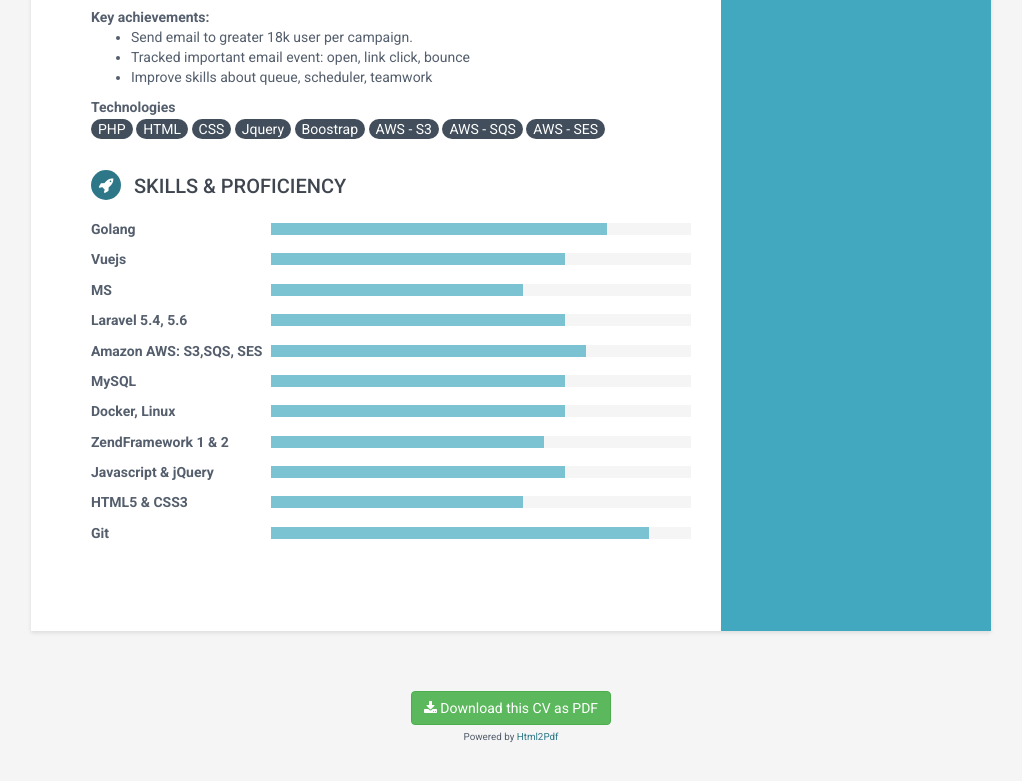
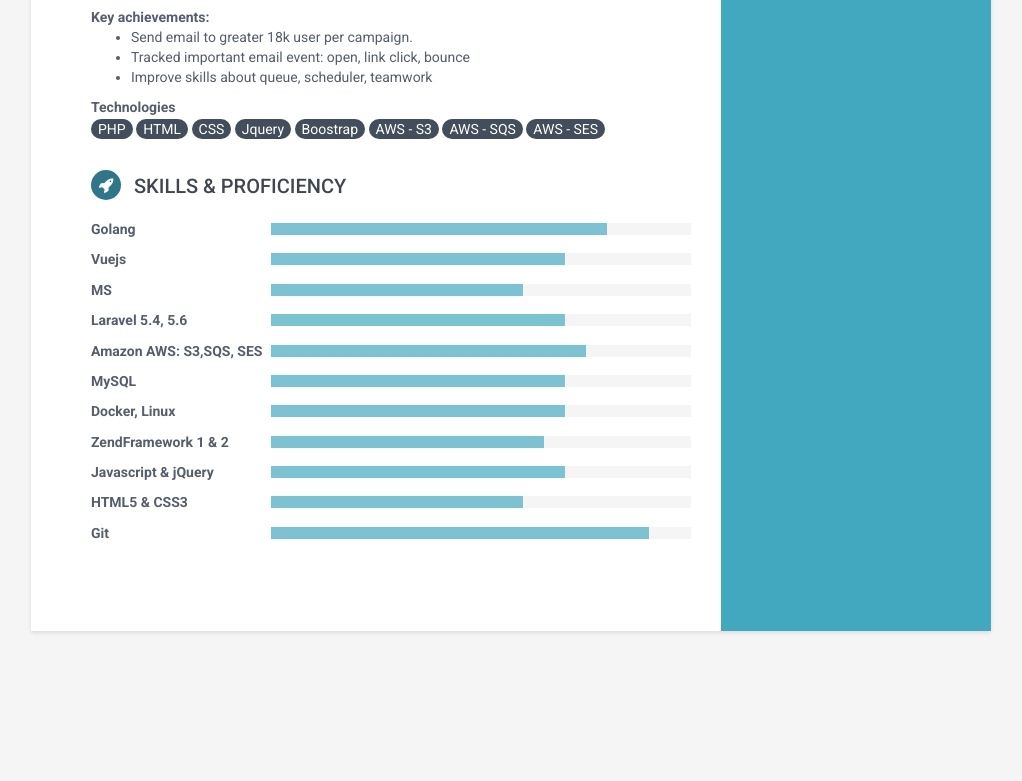
Before and after one commit to kratosvn/kratosvn.github.io, a plain HTML site: page index.html in a window 1280 px wide. Shown: the part 2315-3096 px from the top of the page, without its empty margins (129-1151 px from the left). After the commit the page ends 2976 px from the top, so only its background shows below. Drawn offline with Linux system fonts and the light colour scheme.

Commit message:
remove download

```diff
--- a/index.html
+++ b/index.html
@@ -364,14 +364,6 @@
         </section>
     </div>
 </div>
-<footer class="footer">
-    <div class="text-center">
-        <button class="btn btn-success" onclick="downloadPdf()"><i class="fa fa-download"></i> Download this CV as PDF
-        </button>
-        <br>
-        <small>Powered by <a href="https://github.com/eKoopmans/html2pdf"> Html2Pdf </a></small>
-    </div>
-</footer>
 <script src="assets/plugins/jquery-1.11.3.min.js" type="text/javascript"></script>
 <script src="assets/plugins/bootstrap/js/bootstrap.min.js" type="text/javascript"></script>
 <script src="assets/js/lib/jspdf.min.js"></script>
```
Also changed, not shown: 2 other files.
